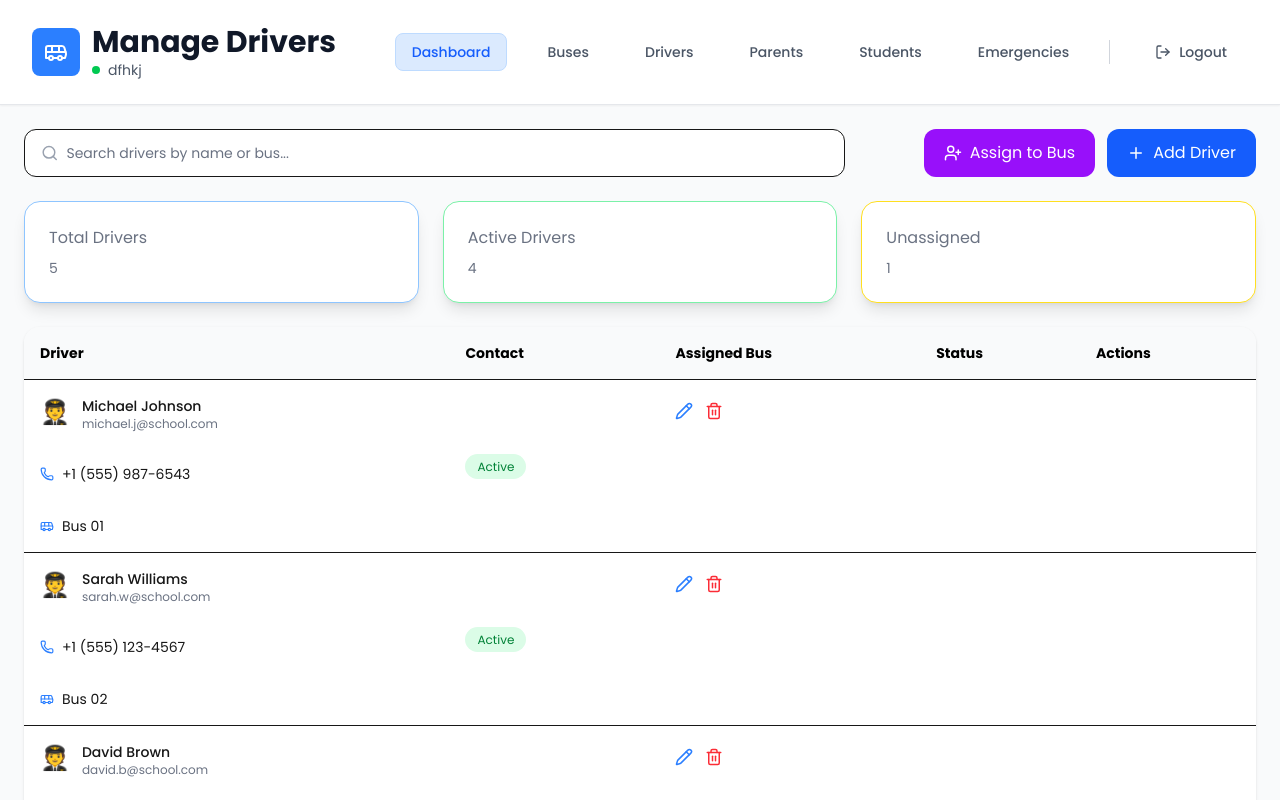
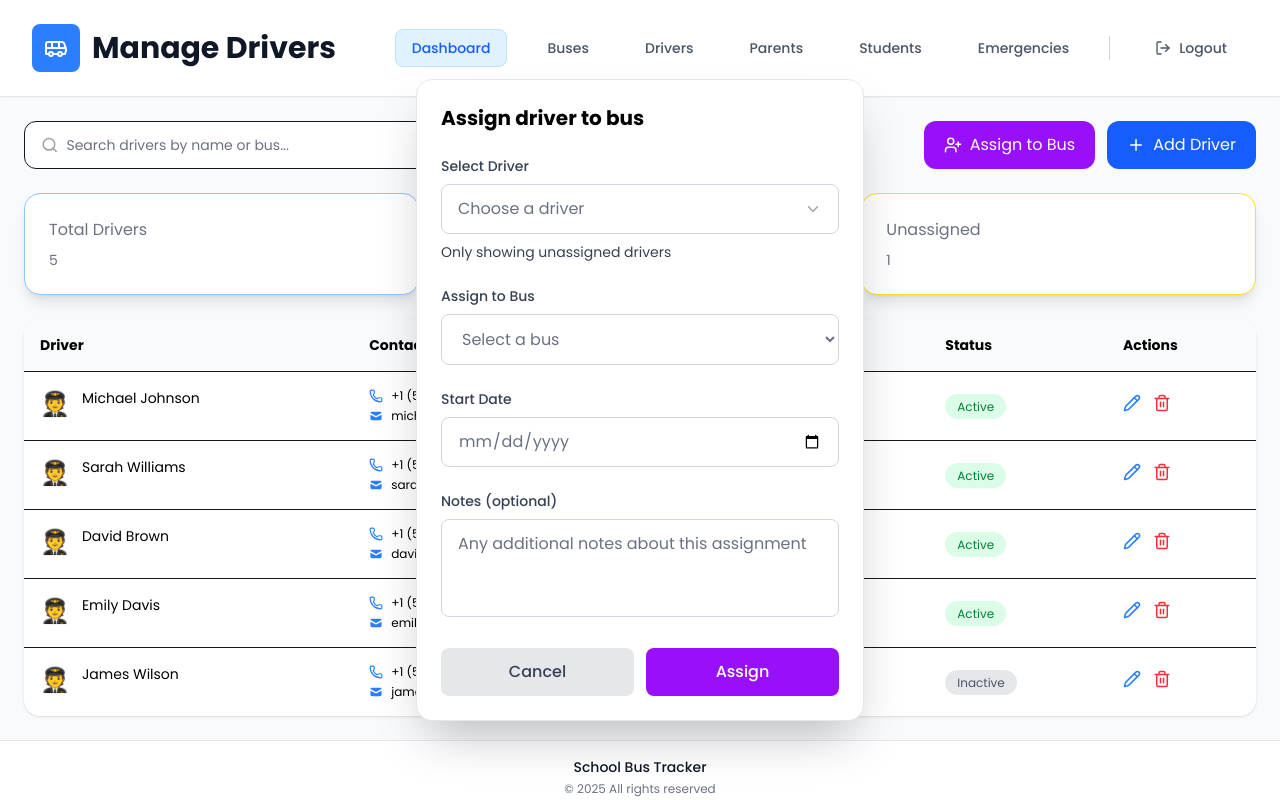
Before and after one commit to SheCanCODE-Capstone-Projects/School_bus_tracker_fe, a Next.js app: page /admin/dashboard/drivers in a window 1280 px wide. Both pictures are taken after a click on the button "Assign to Bus". Shown: the top 800 px of the page. Built offline with nearby package versions, Linux system fonts and the light colour scheme.

Commit message:
work on model overlay of assign to bus button

```diff
--- a/components/AdminDriverNavbar.tsx
+++ b/components/AdminDriverNavbar.tsx
@@ -27,8 +27,8 @@ export default function AdminDriverNavbar() {
             </h1>
 
             <div className="flex items-center gap-2 text-xs sm:text-sm text-gray-600">
-              <span className="w-2 h-2 bg-green-500 rounded-full"></span>
-              <span>dfhkj</span>
+
+              <span></span>
             </div>
           </div>
         </div>
@@ -52,7 +52,7 @@ export default function AdminDriverNavbar() {
         >
           <a
             href="/admin/dashboard"
-            className="text-blue-600 bg-blue-100 border border-blue-200 rounded-lg py-1 px-3 sm:py-2 sm:px-4"
+            className="text-blue-600 bg-sky-100 border border-sky-200 rounded-lg py-1 px-3 sm:py-2 sm:px-4"
           >
             Dashboard
           </a>
--- a/components/DriverRow.tsx
+++ b/components/DriverRow.tsx
@@ -15,19 +15,29 @@ export default function DriverRow({ driver }: { driver: Driver }) {
       <td className="p-4 flex gap-3">
         <span className="text-2xl">🧑‍✈️</span>
         <div>
-          <p className="font-medium">{driver.name}</p>
-          <p className="text-gray-500 text-xs">{driver.email}</p>
+          <p className="text-black">{driver.name}</p>
+        </div>
+      </td>
+
+      <td className="p-4">
+        <div className="space-y-1">
+          <div className="flex items-center gap-2">
+            <Phone size={14} className="text-blue-500" />
+            <span className="text-black text-xs">{driver.phone}</span>
+          </div>
+          <div className="flex items-center gap-2">
+            <svg className="w-3.5 h-3.5 text-blue-500" fill="currentColor" viewBox="0 0 20 20">
+              <path d="M2.003 5.884L10 9.882l7.997-3.998A2 2 0 0016 4H4a2 2 0 00-1.997 1.884z" />
+              <path d="M18 8.118l-8 4-8-4V14a2 2 0 002 2h12a2 2 0 002-2V8.118z" />
+            </svg>
+            <span className="text-black text-xs">{driver.email}</span>
+          </div>
         </div>
       </td>
 
       <td className="p-4 flex items-center gap-2">
-        <Phone size={14} className="text-blue-500" />
-        {driver.phone}
-      </td>
-
-      <td className="p-4 flex items-center gap-2">
         <Bus size={14} className="text-blue-500" />
-        {driver.bus ?? "Not assigned"}
+        <span className="text-black">{driver.bus ?? "Not assigned"}</span>
       </td>
 
       <td className="p-4">
@@ -43,8 +53,8 @@ export default function DriverRow({ driver }: { driver: Driver }) {
       </td>
 
       <td className="p-4 flex gap-3">
-        <Pencil size={18} className="text-blue-500 cursor-pointer" />
-        <Trash2 size={18} className="text-red-500 cursor-pointer" />
+        <Pencil size={18} className="text-blue-500 cursor-pointer hover:text-blue-700" />
+        <Trash2 size={18} className="text-red-500 cursor-pointer hover:text-red-700" />
       </td>
     </tr>
   );
--- a/components/DriversToolbar.tsx
+++ b/components/DriversToolbar.tsx
@@ -1,6 +1,35 @@
-import { Search, UserPlus, Plus } from "lucide-react";
+'use client';
+import { Search, UserPlus, Plus, ChevronDown } from "lucide-react";
+import { useState } from "react";
 
 export default function DriversToolbar() {
+  const [showAssignModal, setShowAssignModal] = useState(false);
+  const [isDropdownOpen, setIsDropdownOpen] = useState(false);
+  const [selectedDriver, setSelectedDriver] = useState("");
+
+  const drivers = [
+    "Michael Johnson",
+    "Sarah Williams",
+    "David Brown",
+    "Emily Davis",
+    "James Wilson"
+  ];
+
+  const handleAssignToBus = () => {
+    setShowAssignModal(true);
+  };
+
+  const handleCloseModal = () => {
+    setShowAssignModal(false);
+    setSelectedDriver("");
+    setIsDropdownOpen(false);
+  };
+
+  const handleDriverSelect = (driver: string) => {
+    setSelectedDriver(driver);
+    setIsDropdownOpen(false);
+  };
+
   return (
     <div className="flex flex-col lg:flex-row justify-between gap-4">
 
@@ -14,7 +43,10 @@ export default function DriversToolbar() {
       </div>
 
       <div className="flex gap-3">
-        <button className="flex items-center gap-2 bg-purple-600 text-white px-5 py-3 rounded-xl">
+        <button
+          onClick={handleAssignToBus}
+          className="flex items-center gap-2 bg-purple-600 text-white px-5 py-3 rounded-xl hover:bg-purple-700"
+        >
           <UserPlus size={18} />
           Assign to Bus
         </button>
@@ -24,6 +56,102 @@ export default function DriversToolbar() {
           Add Driver
         </button>
       </div>
+
+      {/* Assign to Bus Modal */}
+      {showAssignModal && (
+        <div className="fixed inset-0 flex items-center justify-center z-50 p-4">
+          <div className="bg-white rounded-2xl shadow-2xl border border-gray-200 p-6 w-full max-w-md">
+            {/* Header */}
+            <h2 className="text-xl font-bold text-black mb-6">Assign driver to bus</h2>
+
+            {/* Select Driver */}
+            <div className="mb-6">
+              <label className="block text-sm font-medium text-gray-700 mb-2">
+                Select Driver
+              </label>
+              <div className="relative">
+                <button
+                  onClick={() => setIsDropdownOpen(!isDropdownOpen)}
+                  className="w-full flex items-center justify-between bg-white border border-gray-300 rounded-lg px-4 py-3 text-left focus:outline-none focus:ring-2 focus:ring-purple-500"
+                >
+                  <span className={selectedDriver ? "text-black" : "text-gray-500"}>
+                    {selectedDriver || "Choose a driver"}
+                  </span>
+                  <ChevronDown size={18} className="text-gray-400" />
+                </button>
+
+                {/* Dropdown List */}
+                {isDropdownOpen && (
+                  <div className="absolute top-full left-0 right-0 mt-1 bg-white border border-gray-300 rounded-lg shadow-lg z-10 max-h-48 overflow-y-auto">
+                    {drivers.map((driver) => (
+                      <button
+                        key={driver}
+                        onClick={() => handleDriverSelect(driver)}
+                        className="w-full text-left px-4 py-3 hover:bg-gray-100 text-black border-b border-gray-100 last:border-none"
+                      >
+                        {driver}
+                      </button>
+                    ))}
+                  </div>
+                )}
+              </div>
+              <p className="text-gray-700 text-sm mt-2">Only showing unassigned drivers</p>
+            </div>
+
+            {/* Assign to Bus */}
+            <div className="mb-6">
+              <label className="block text-sm font-medium text-gray-700 mb-2">
+                Assign to Bus
+              </label>
+              <select className="w-full bg-white border border-gray-300 rounded-lg px-4 py-3 focus:outline-none focus:ring-2 focus:ring-purple-500 text-gray-500">
+                <option value="" className="text-gray-500">Select a bus</option>
+                <option value="bus01">Bus 01</option>
+                <option value="bus02">Bus 02</option>
+                <option value="bus03">Bus 03</option>
+                <option value="bus04">Bus 04</option>
+              </select>
+            </div>
+
+            {/* Start Date */}
+            <div className="mb-6">
+              <label className="block text-sm font-medium text-gray-700 mb-2">
+                Start Date
+              </label>
+              <input
+                type="date"
+                className="w-full bg-white border border-gray-300 rounded-lg px-4 py-3 focus:outline-none focus:ring-2 focus:ring-purple-500 text-gray-500"
+              />
+            </div>
+
+            {/* Notes */}
+            <div className="mb-6">
+              <label className="block text-sm font-medium text-gray-700 mb-2">
+                Notes (optional)
+              </label>
+              <textarea
+                placeholder="Any additional notes about this assignment"
+                rows={3}
+                className="w-full bg-white border border-gray-300 rounded-lg px-4 py-3 focus:outline-none focus:ring-2 focus:ring-purple-500 resize-none placeholder-gray-500"
+              />
+            </div>
+
+            {/* Action Buttons */}
+            <div className="flex gap-3">
+              <button
+                onClick={handleCloseModal}
+                className="flex-1 bg-gray-200 hover:bg-gray-300 text-gray-700 font-medium py-3 rounded-lg transition-colors"
+              >
+                Cancel
+              </button>
+              <button
+                className="flex-1 bg-purple-600 hover:bg-purple-700 text-white font-medium py-3 rounded-lg transition-colors"
+              >
+                Assign
+              </button>
+            </div>
+          </div>
+        </div>
+      )}
     </div>
   );
 }
```
